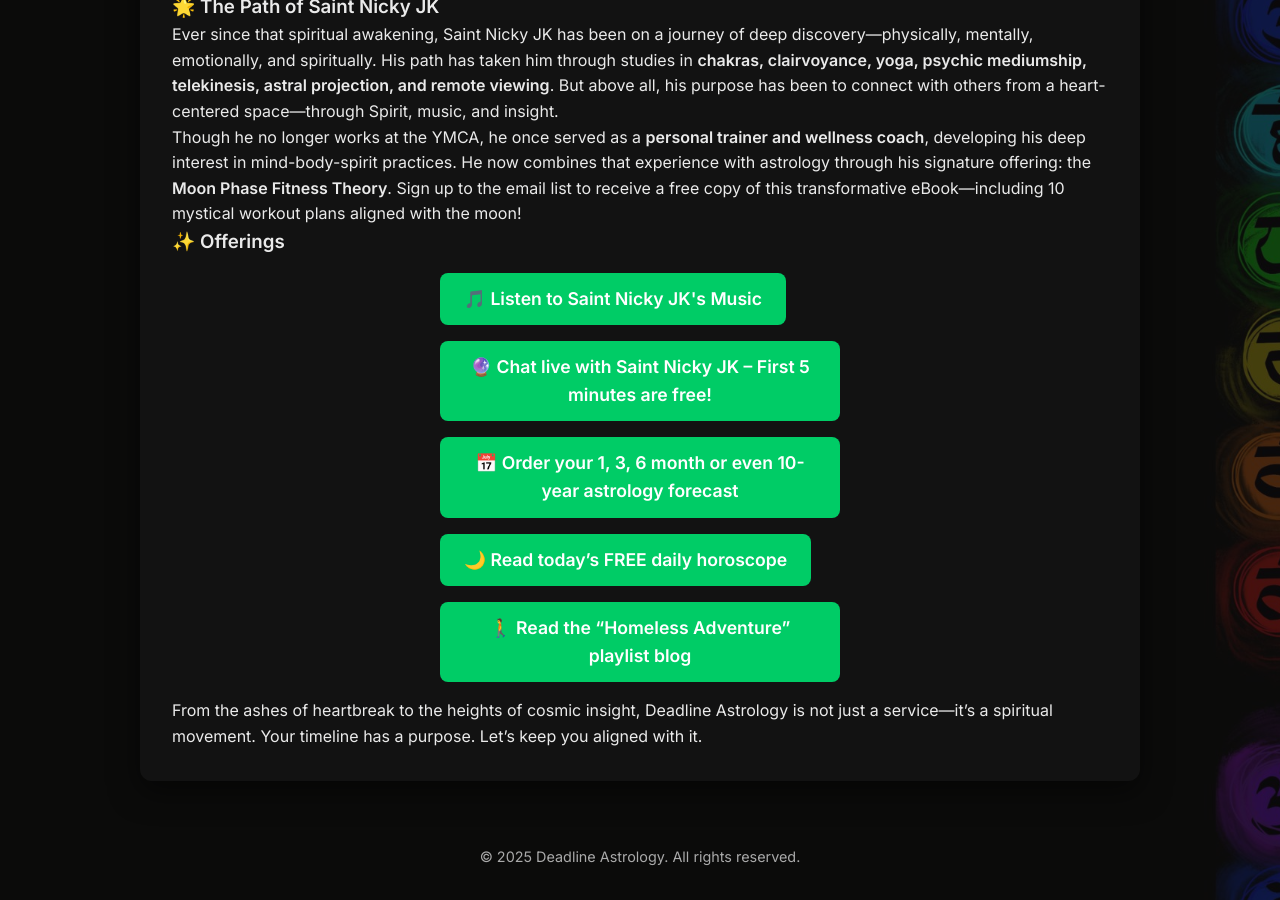
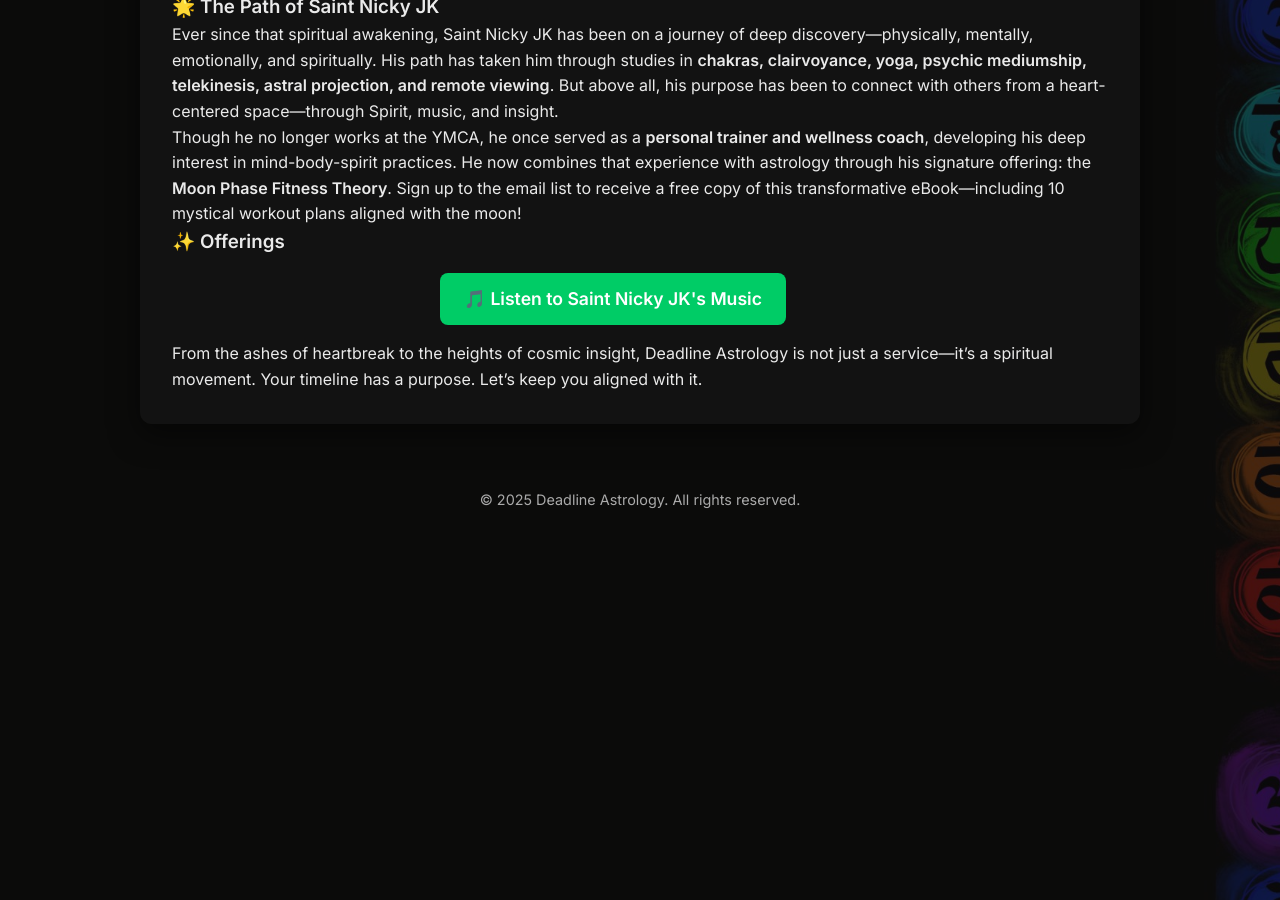
Before and after one commit to Deadline-Astrology/Deadlineastrology.github.io, a Jekyll site: the page about.html, which Jekyll copies as it is, in a window 1280 px wide and 900 px high, scrolled down 1100 px. Built offline with Jekyll 4.4.1, drawn with Linux system fonts in a browser that asks for light colours; some web fonts are replaced.

Commit message:
Update about.html

```diff
--- a/about.html
+++ b/about.html
@@ -73,10 +73,6 @@
     <h3>✨ Offerings</h3>
     <ul>
       <li><a href="LINK_TO_MUSIC" class="button">🎵 Listen to Saint Nicky JK's Music</a></li>
-      <li><a href="LINK_TO_CHAT" class="button">🔮 Chat live with Saint Nicky JK – First 5 minutes are free!</a></li>
-      <li><a href="LINK_TO_FORECASTS" class="button">📅 Order your 1, 3, 6 month or even 10-year astrology forecast</a></li>
-      <li><a href="LINK_TO_HOROSCOPES" class="button">🌙 Read today’s FREE daily horoscope</a></li>
-      <li><a href="LINK_TO_BLOG" class="button">🚶 Read the “Homeless Adventure” playlist blog</a></li>
     </ul>
 
     <p>
```
